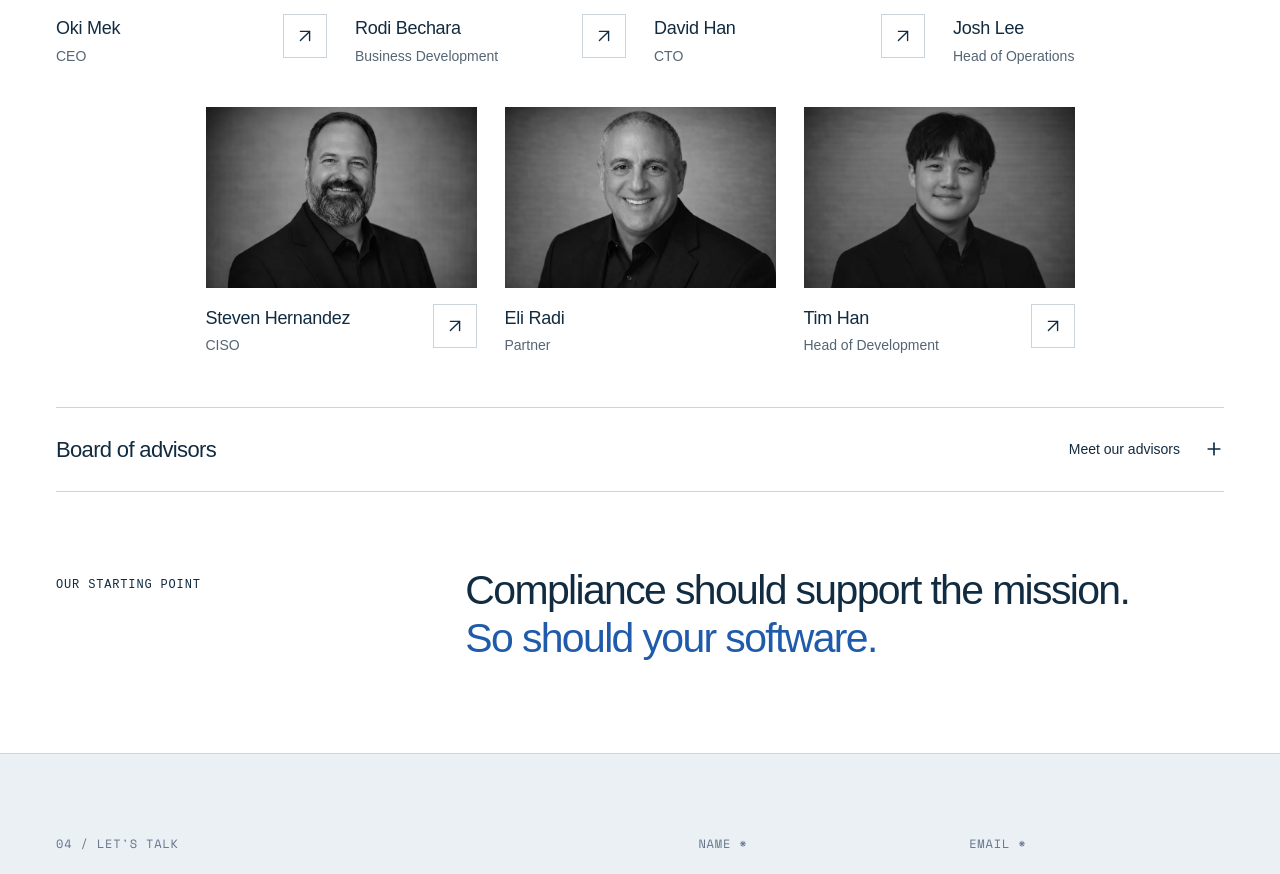
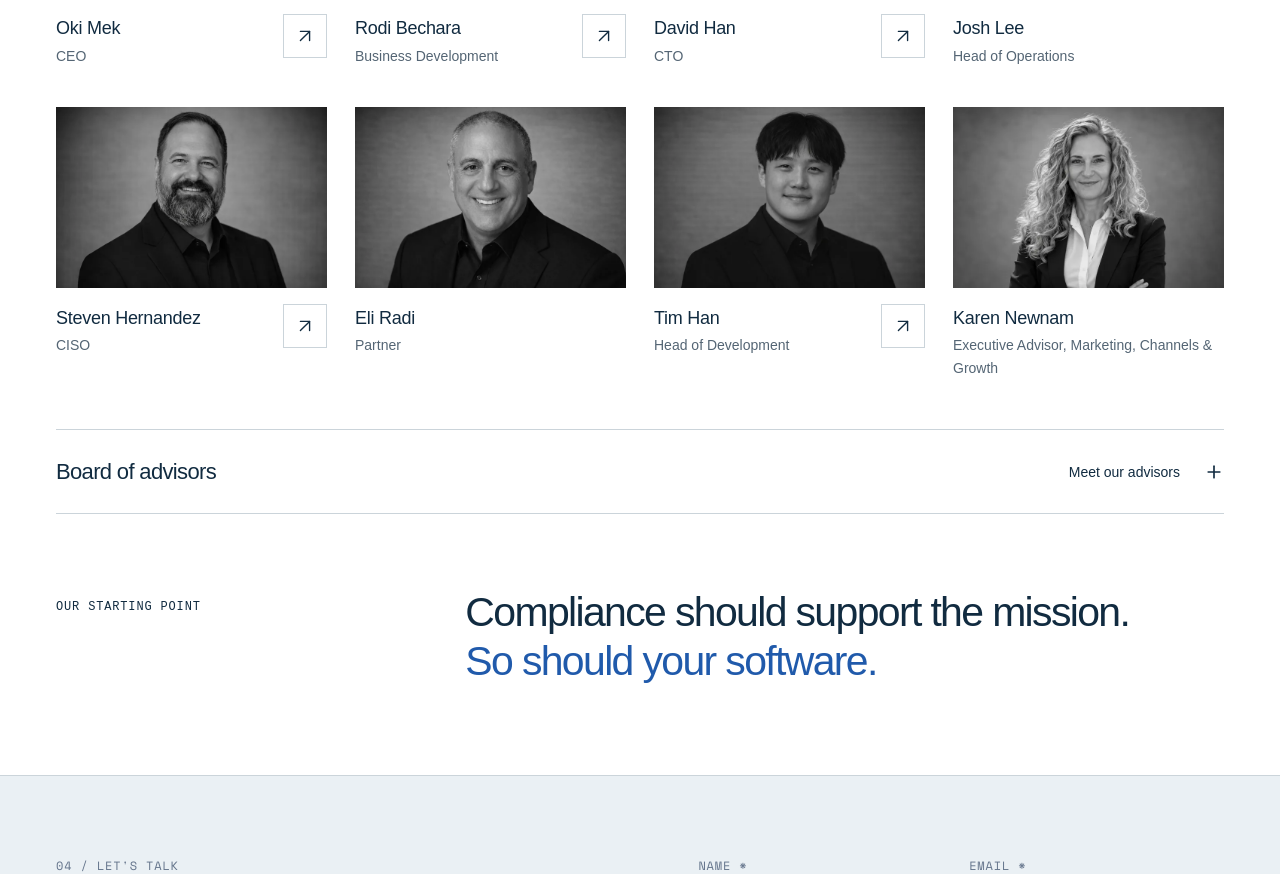
Before and after one commit to GovSecurity360/gs360-landing-page, a Next.js app: page / in a window 1280 px wide. Shown: the part 4555-5429 px from the top of the page. Built offline with nearby package versions, Linux system fonts and the light colour scheme.

Commit message:
Update member

```diff
--- a/components/EditorialSections.tsx
+++ b/components/EditorialSections.tsx
@@ -8,10 +8,10 @@ const founders = [
   { name: "Steven Hernandez", role: "CISO", image: "Steven_Hernandez", linkedin: "https://www.linkedin.com/in/sthernandez/" },
   { name: "Eli Radi", role: "Partner", image: "Eli_Radi", linkedin: null },
   { name: "Tim Han", role: "Head of Development", image: "Tim_Han", linkedin: "https://www.linkedin.com/in/timothyhan12/" },
+  { name: "Karen Newnam", role: "Executive Advisor, Marketing, Channels & Growth", image: "Karen_Newnam", linkedin: null },
 ]
 
 const advisors = [
-  { name: "Karen Newnam", role: "Chief Senior Advisor", image: "Karen_Newnam", linkedin: null },
   { name: "Pamela Patenaude", role: "Advisor", image: "Pamela_Patenaude", linkedin: "https://www.linkedin.com/in/pamela-patenaude-9794847a/" },
   { name: "Margaret Weichert", role: "Advisor", image: "Margaret_Weichert", linkedin: "https://www.linkedin.com/in/mweichert/" },
   { name: "Jenny Hudgins", role: "Advisor", image: "Jenny_Hudgins", linkedin: "https://www.linkedin.com/in/jenny-hudgins-42993a82/" },
```
Also changed, not shown: public/team/optimized/Karen_Newnam.webp, 1 other file (tests, documents, lock files or other folders).
